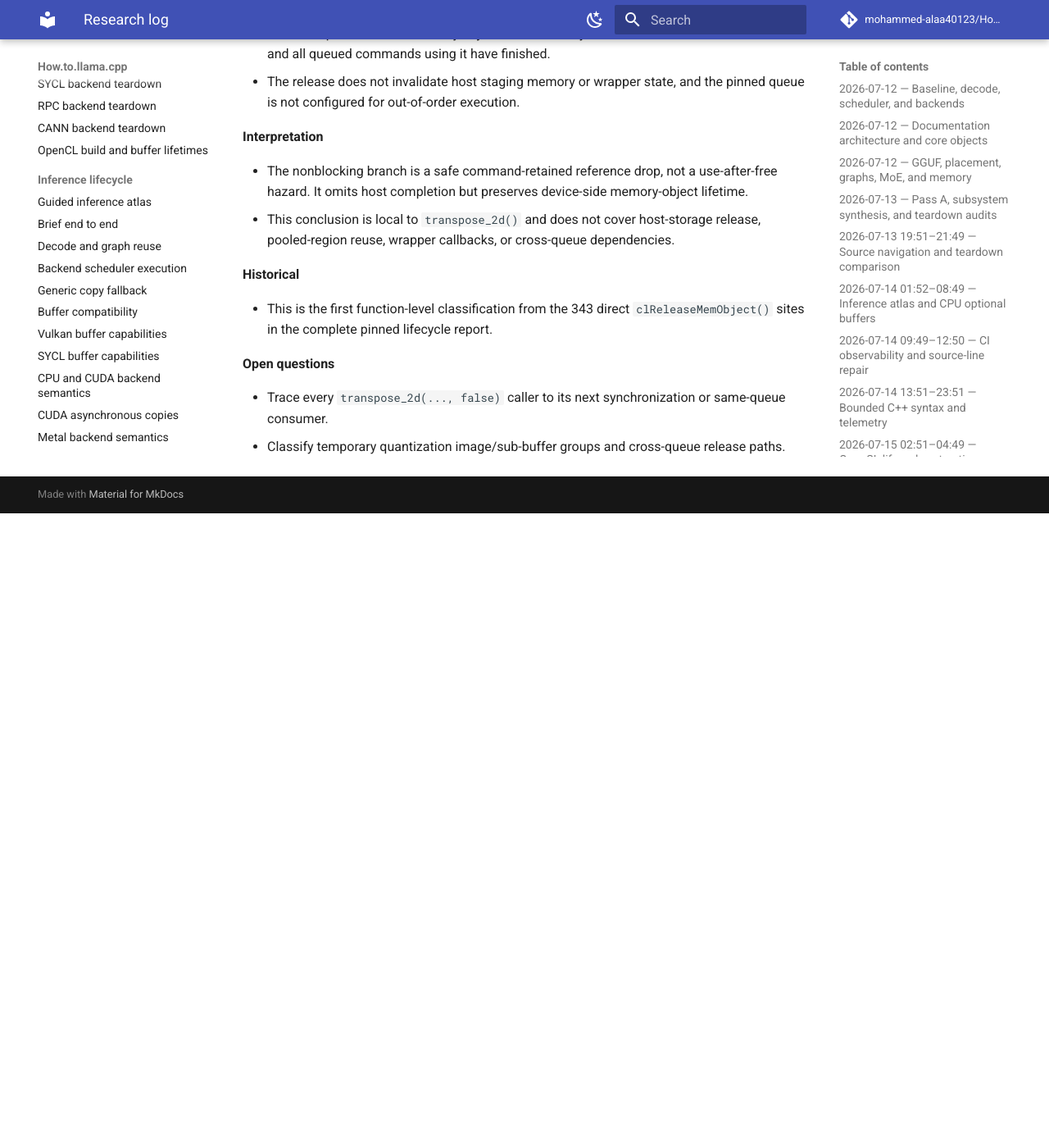
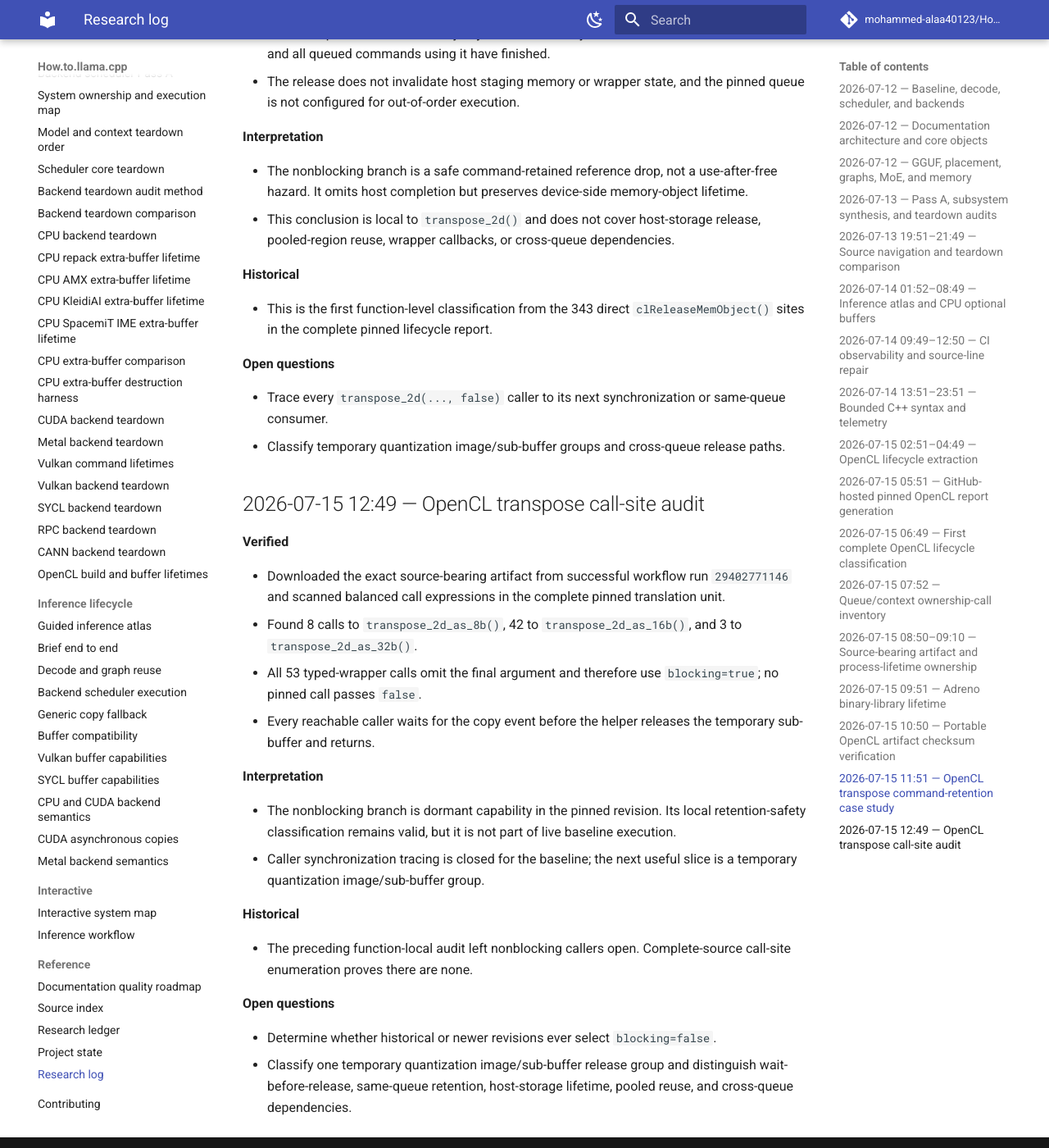
Before and after one commit to mohammed-alaa40123/How.to.llama.cpp, an MkDocs documentation site: the page built from docs/reference/research-log.md, in a window 1280 px wide and 1400 px high, scrolled down 8008 px. Shown: the whole window at 82% size. Built offline with MkDocs 1.6.1 and Material for MkDocs 9.7.7, drawn with Linux system fonts in a browser that asks for light colours; comment, search, counter and statistics services are not loaded; before the commit the page ends 8634 px from its top, so only the background shows below that.

Commit message:
docs: log OpenCL transpose call-site audit

```diff
--- a/docs/reference/research-log.md
+++ b/docs/reference/research-log.md
@@ -238,3 +238,26 @@
 
 - Trace every `transpose_2d(..., false)` caller to its next synchronization or same-queue consumer.
 - Classify temporary quantization image/sub-buffer groups and cross-queue release paths.
+
+## 2026-07-15 12:49 — OpenCL transpose call-site audit
+
+**Verified**
+
+- Downloaded the exact source-bearing artifact from successful workflow run `29402771146` and scanned balanced call expressions in the complete pinned translation unit.
+- Found 8 calls to `transpose_2d_as_8b()`, 42 to `transpose_2d_as_16b()`, and 3 to `transpose_2d_as_32b()`.
+- All 53 typed-wrapper calls omit the final argument and therefore use `blocking=true`; no pinned call passes `false`.
+- Every reachable caller waits for the copy event before the helper releases the temporary sub-buffer and returns.
+
+**Interpretation**
+
+- The nonblocking branch is dormant capability in the pinned revision. Its local retention-safety classification remains valid, but it is not part of live baseline execution.
+- Caller synchronization tracing is closed for the baseline; the next useful slice is a temporary quantization image/sub-buffer group.
+
+**Historical**
+
+- The preceding function-local audit left nonblocking callers open. Complete-source call-site enumeration proves there are none.
+
+**Open questions**
+
+- Determine whether historical or newer revisions ever select `blocking=false`.
+- Classify one temporary quantization image/sub-buffer release group and distinguish wait-before-release, same-queue retention, host-storage lifetime, pooled reuse, and cross-queue dependencies.
```
